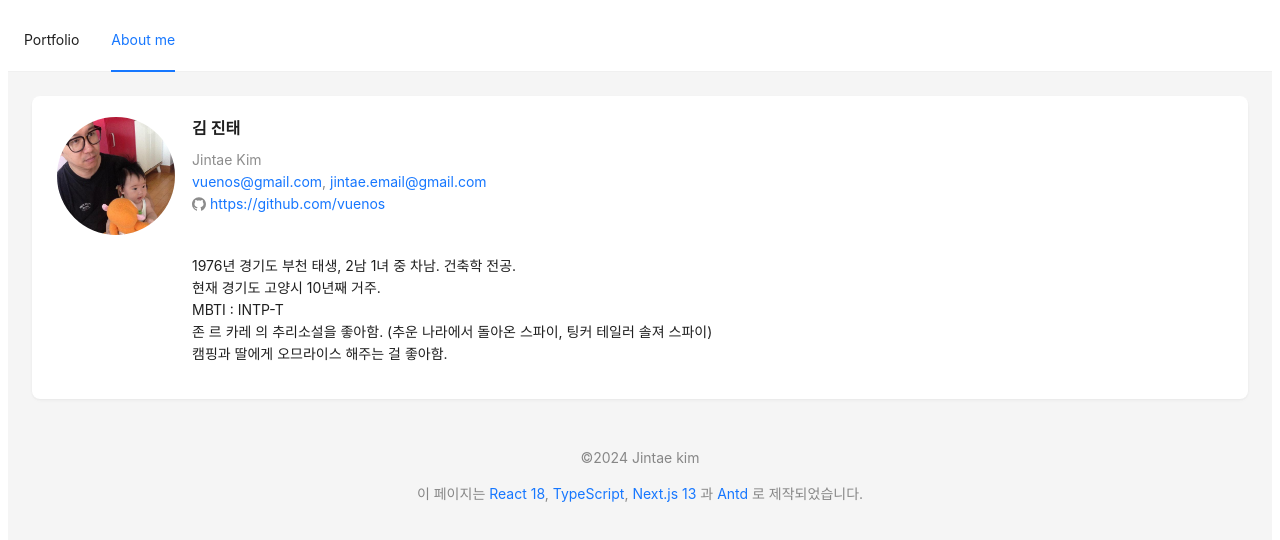
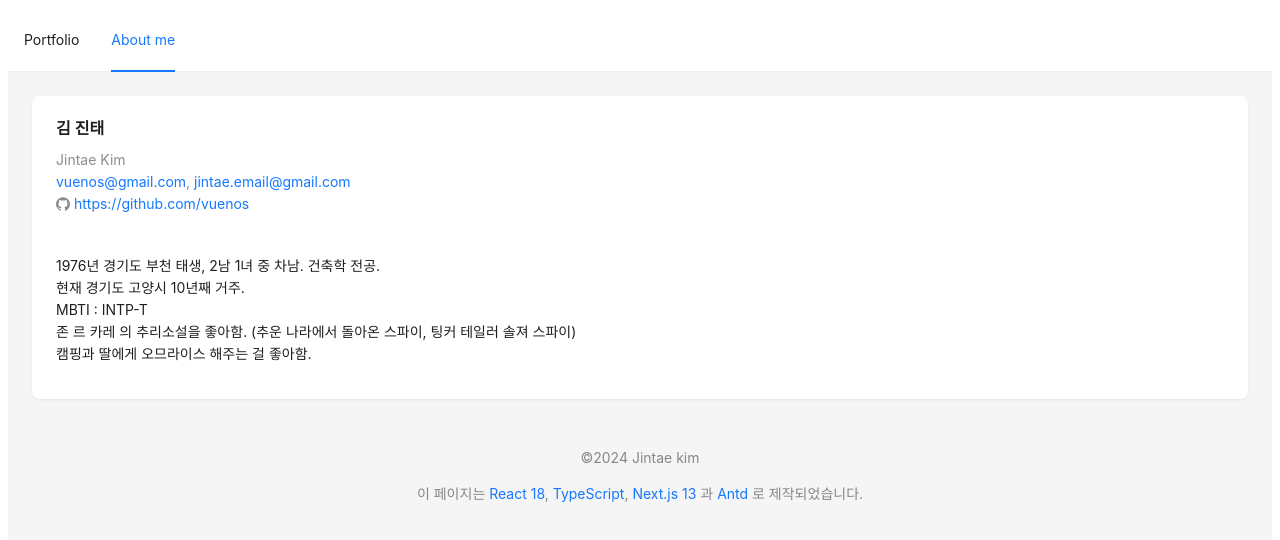
Before and after one commit to vuenos/jintaekim, a Next.js app: page /About in a window 1280 px wide. Shown: the top 540 px of the page. Built offline with nearby package versions, Linux system fonts and the light colour scheme.

Commit message:
remove avatar

```diff
--- a/pages/About.tsx
+++ b/pages/About.tsx
@@ -52,7 +52,6 @@ const About = () => {
               <Col span={24}>
                 <Card bordered={false}>
                   <Meta
-                    avatar={<Avatar src="/62047079.jpeg" size={120} />}
                     title="김 진태"
                     description={
                       <>
--- a/pages/index.tsx
+++ b/pages/index.tsx
@@ -603,7 +603,6 @@ export default function Home() {
               <Col md={12} sm={24}>
                 <Card bordered={false}>
                   <Meta
-                    avatar={<Avatar src="/62047079.jpeg" style={{ width: '120px' }} size={120} />}
                     title="김 진태"
                     description={
                       <Paragraph type="secondary">
```
Also changed, not shown: 1 other file (tests, documents, lock files or other folders).
